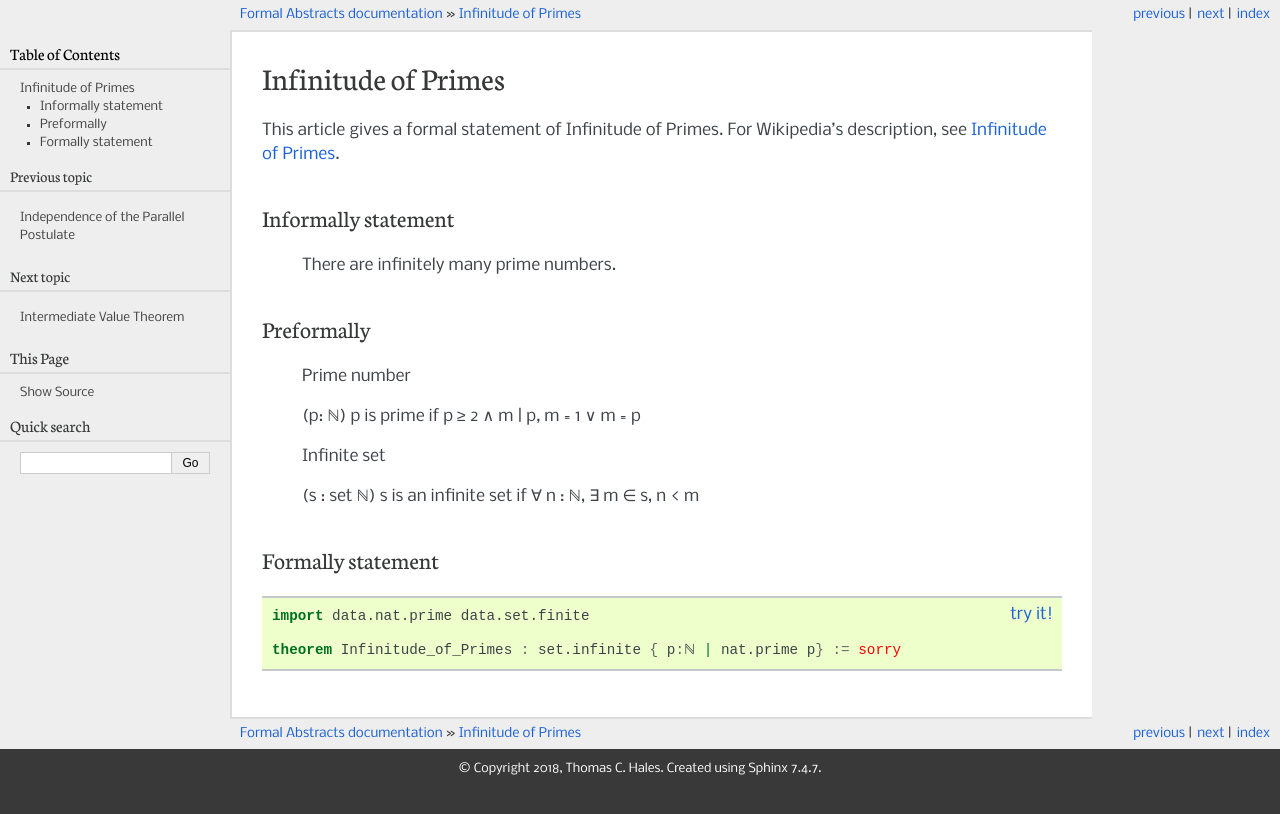
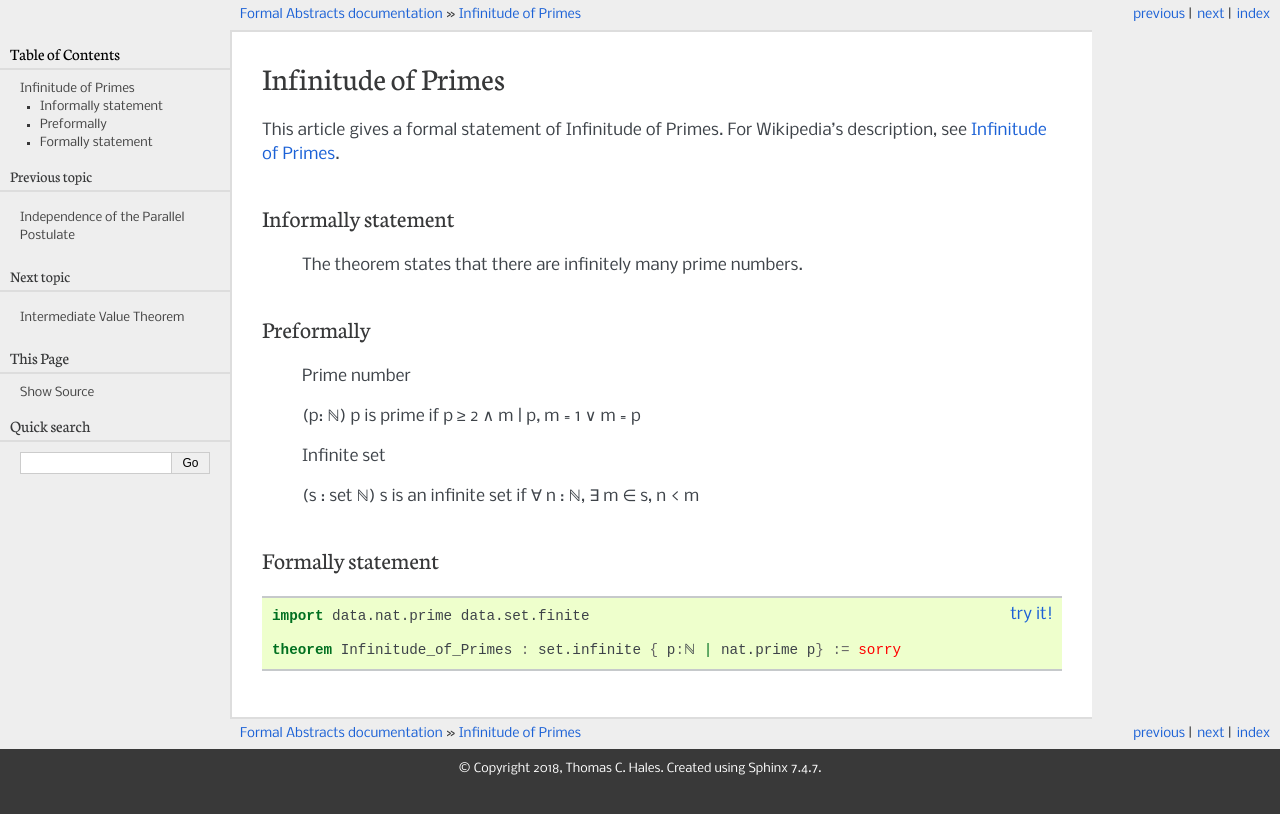
Before and after one commit to formalabstracts/formalabstracts, a Sphinx documentation site: the page built from sphinx/Infinitude_of_Primes.rst, in a window 1280 px wide. Shown: the top 814 px of the page. Built offline with Sphinx 7.4.7, drawn with Linux system fonts in a browser that asks for light colours.

Commit message:
Infinitude of Primes theorem

```diff
--- a/sphinx/Infinitude_of_Primes.rst
+++ b/sphinx/Infinitude_of_Primes.rst
@@ -8,7 +8,7 @@
 Informally statement
 --------------------
 
-  There are infinitely many :ref:`prime` numbers.
+  The theorem states that there are infinitely many :ref:`prime` numbers.
 
 
 Preformally
```
